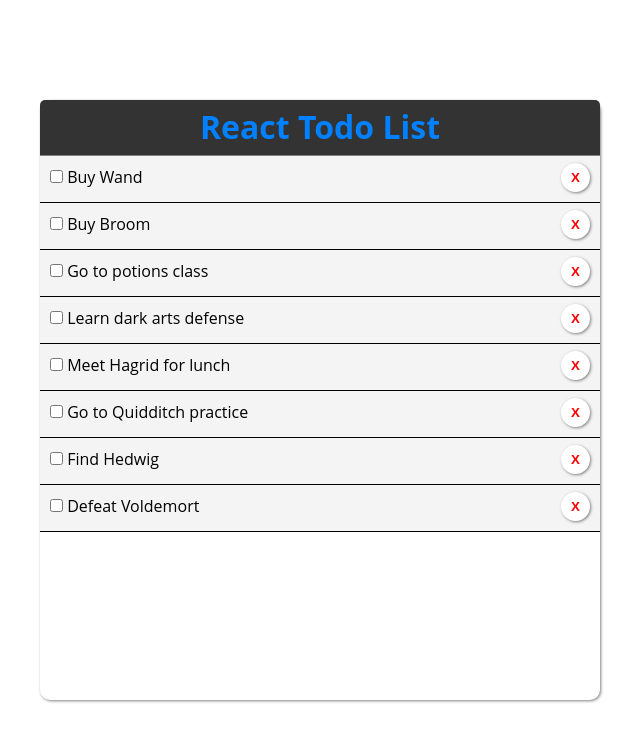
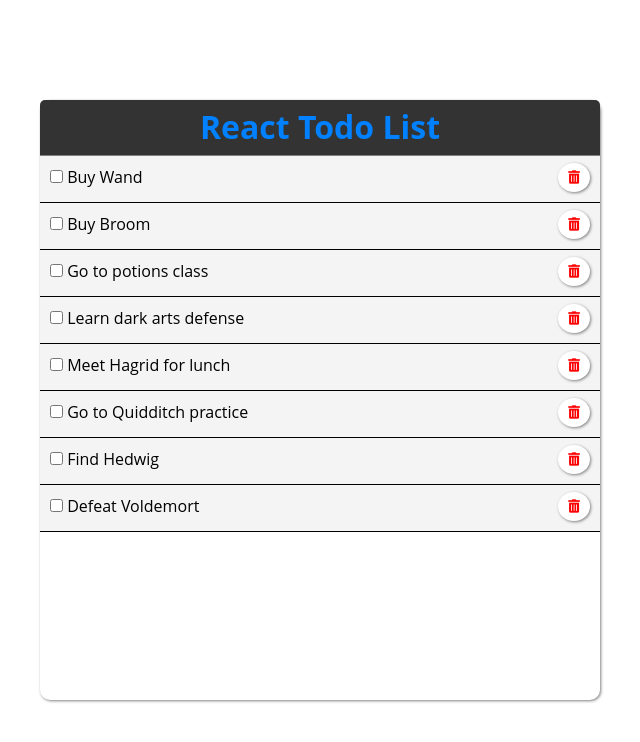
Before and after one commit to JS-goose/react-todo-list, a React (Create React App) app: page / in a window 1280 px wide. Shown: the top 742 px of the page, without its empty margins (320-960 px from the left). Built offline with nearby package versions, Linux system fonts and the light colour scheme.

Commit message:
added trash icon

```diff
--- a/src/components/TodoItem.js
+++ b/src/components/TodoItem.js
@@ -19,7 +19,7 @@ export class TodoItem extends Component {
         <p>
           <input type="checkbox" onChange={this.props.toggleComplete.bind(this, id)} /> {title}
           <button onClick={this.props.delItem.bind(this, id)} style={delBtn}>
-            X
+          <i class="fas fa-trash-alt"></i>
           </button>
         </p>
       </div>
```
